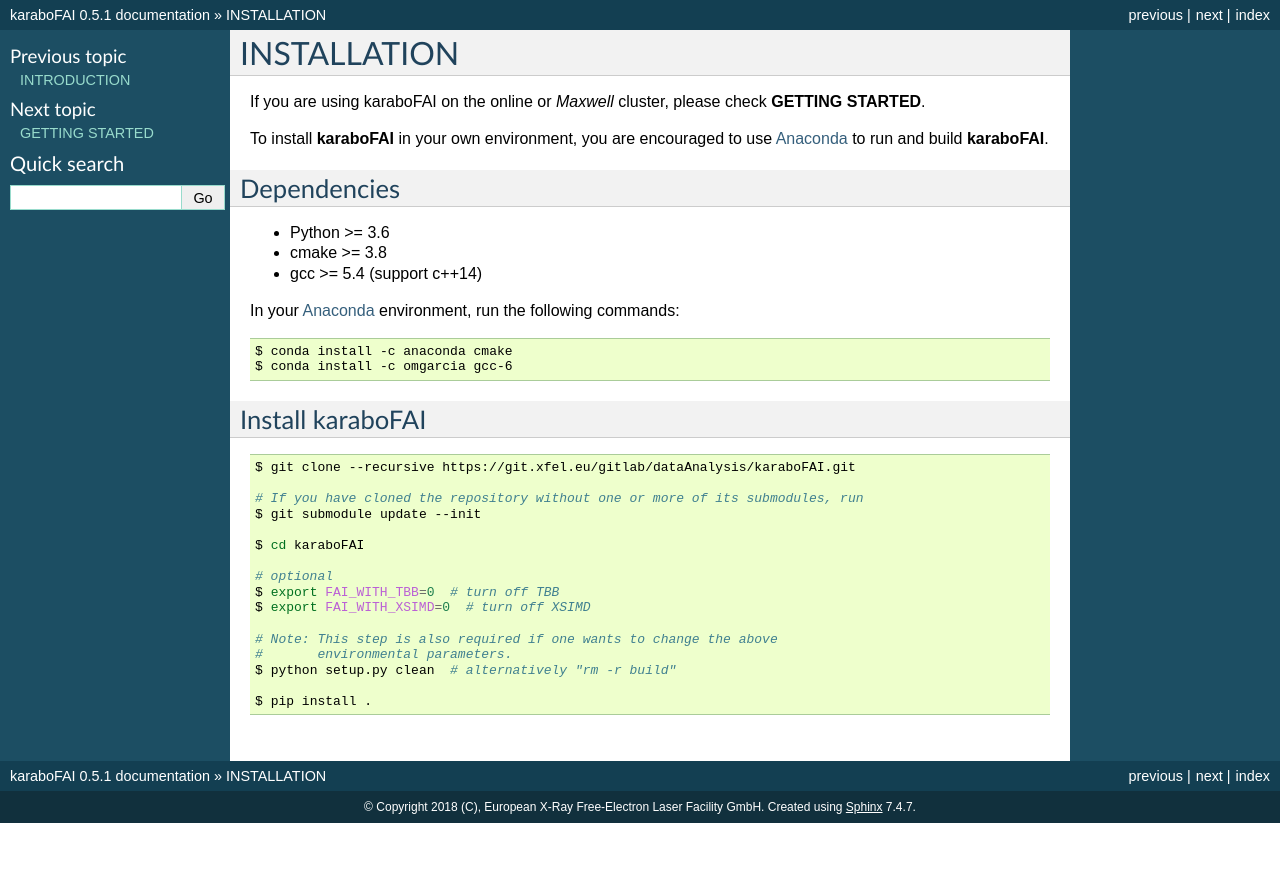
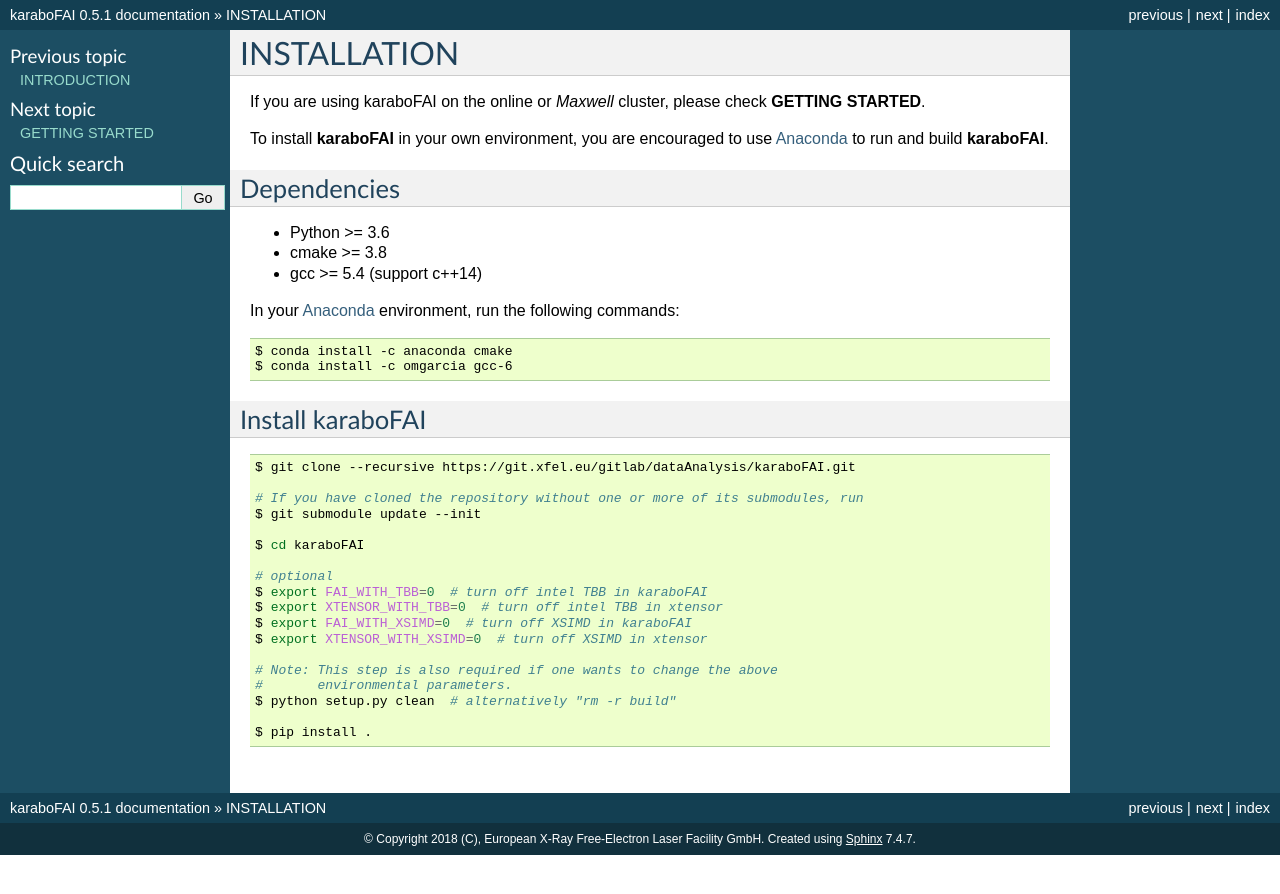
Before and after one commit to European-XFEL/EXtra-foam, a Sphinx documentation site: the page built from docs/installation.rst, in a window 1280 px wide. Shown: the top 894 px of the page. Built offline with Sphinx 7.4.7, drawn with Linux system fonts in a browser that asks for light colours.

Commit message:
DOC: bump version to 0.5.1 and update installation information

```diff
--- a/docs/installation.rst
+++ b/docs/installation.rst
@@ -36,8 +36,10 @@
     $ cd karaboFAI
 
     # optional
-    $ export FAI_WITH_TBB=0  # turn off TBB
-    $ export FAI_WITH_XSIMD=0  # turn off XSIMD
+    $ export FAI_WITH_TBB=0  # turn off intel TBB in karaboFAI
+    $ export XTENSOR_WITH_TBB=0  # turn off intel TBB in xtensor
+    $ export FAI_WITH_XSIMD=0  # turn off XSIMD in karaboFAI
+    $ export XTENSOR_WITH_XSIMD=0  # turn off XSIMD in xtensor
 
     # Note: This step is also required if one wants to change the above
     #       environmental parameters.
```
